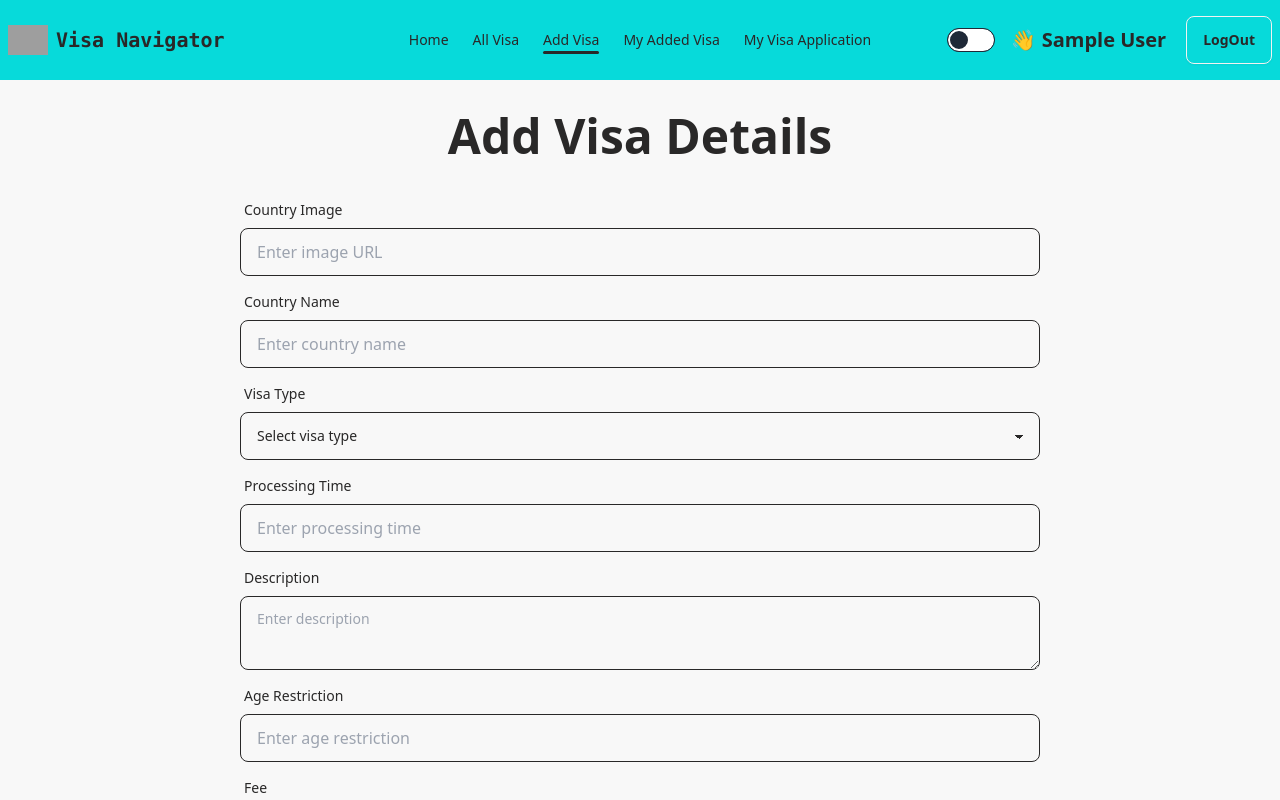
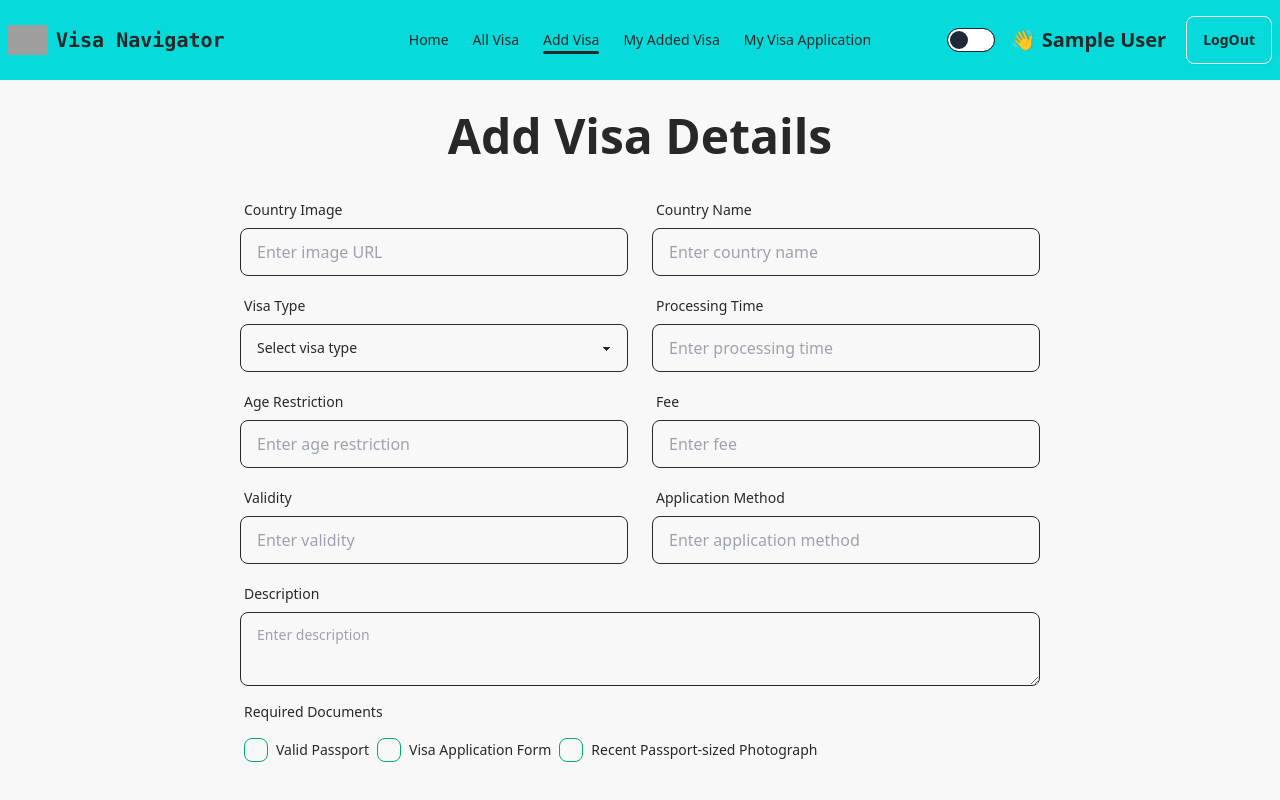
Before and after one commit to khbmh/visa-navigator-client, a React (Vite) app: page /add-visa in a window 1280 px wide. Shown: the top 800 px of the page. Built offline with nearby package versions, Linux system fonts and the light colour scheme; no server answers; sample sign-in values are in the browser's storage; grey boxes are pictures that could not be loaded.

Commit message:
post done

```diff
--- /dev/null
+++ b/src/components/contexts/DataContext.jsx
@@ -0,0 +1,13 @@
+import { createContext, useEffect } from 'react';
+
+export const DataContext = createContext();
+
+function DataContextProvider(children) {
+
+useEffect(()=>{},[])
+
+
+  return <DataContext.Provider value={{}}>{children}</DataContext.Provider>;
+}
+
+export default DataContextProvider;
--- a/src/components/pages/AddVisa.jsx
+++ b/src/components/pages/AddVisa.jsx
@@ -1,6 +1,8 @@
-import { useState } from 'react';
+import { useContext, useState } from 'react';
+import { AuthContext } from '../contexts/AuthContext';
 
 function AddVisa() {
+  const { user } = useContext(AuthContext);
   const [requiredDocuments, setRequiredDocuments] = useState([]);
 
   const handleCheckboxChange = (e) => {
@@ -8,7 +10,7 @@ function AddVisa() {
     if (checked) {
       setRequiredDocuments([...requiredDocuments, value]);
     } else {
-      setRequiredDocuments(requiredDocuments.filter(doc => doc !== value));
+      setRequiredDocuments(requiredDocuments.filter((doc) => doc !== value));
     }
   };
 
@@ -25,10 +27,24 @@ function AddVisa() {
       validity: e.target.validity.value,
       applicationMethod: e.target.applicationMethod.value,
       requiredDocuments: requiredDocuments,
+      uploader: user.email,
+      timestamp: new Date().toISOString(),
     };
 
     console.log('Form Data:', formData);
     // Here you can add your logic to send the formData to your backend
+
+    fetch('http://localhost:4000/allvisa', {
+      method: 'POST',
+      headers: {
+        'Content-Type': 'application/json',
+      },
+      body: JSON.stringify(formData),
+    })
+      .then((res) => res.json())
+      .then((data) => {
+        console.log(data);
+      });
   };
 
   return (
@@ -38,6 +54,7 @@ function AddVisa() {
       </h1>
 
       <form className="card-body" onSubmit={handleAddVisa}>
+        <div className="lg:grid lg:grid-cols-2 space-y-3 lg:space-y-0 gap-y-3 gap-x-6">
           <div className="form-control">
             <label className="label">
               <span className="label-text">Country Image</span>
@@ -66,11 +83,7 @@ function AddVisa() {
             <label className="label">
               <span className="label-text">Visa Type</span>
             </label>
-          <select
-            name="visaType"
-            className="select select-bordered"
-            required
-          >
+            <select name="visaType" className="select select-bordered" required>
               <option disabled selected>
                 Select visa type
               </option>
@@ -91,17 +104,7 @@ function AddVisa() {
               required
             />
           </div>
-        <div className="form-control">
-          <label className="label">
-            <span className="label-text">Description</span>
-          </label>
-          <textarea
-            placeholder="Enter description"
-            name="description"
-            className="textarea textarea-bordered"
-            required
-          ></textarea>
-        </div>
+
           <div className="form-control">
             <label className="label">
               <span className="label-text">Age Restriction</span>
@@ -150,6 +153,18 @@ function AddVisa() {
               required
             />
           </div>
+          <div className="form-control col-span-2">
+            <label className="label">
+              <span className="label-text">Description</span>
+            </label>
+            <textarea
+              placeholder="Enter description"
+              name="description"
+              className="textarea textarea-bordered"
+              required
+            ></textarea>
+          </div>
+        </div>
         <div className="form-control">
           <label className="label">
             <span className="label-text">Required Documents</span>
@@ -158,7 +173,7 @@ function AddVisa() {
             <label className="label cursor-pointer">
               <input
                 type="checkbox"
-                className="checkbox"
+                className="checkbox checkbox-success"
                 value="Valid Passport"
                 onChange={handleCheckboxChange}
               />
@@ -167,7 +182,7 @@ function AddVisa() {
             <label className="label cursor-pointer">
               <input
                 type="checkbox"
-                className="checkbox"
+                className="checkbox checkbox-success"
                 value="Visa Application Form"
                 onChange={handleCheckboxChange}
               />
@@ -176,7 +191,7 @@ function AddVisa() {
             <label className="label cursor-pointer">
               <input
                 type="checkbox"
-                className="checkbox"
+                className="checkbox checkbox-success"
                 value="Recent Passport-sized Photograph"
                 onChange={handleCheckboxChange}
               />
```
Lines whose indentation alone changed are shown as unchanged.
